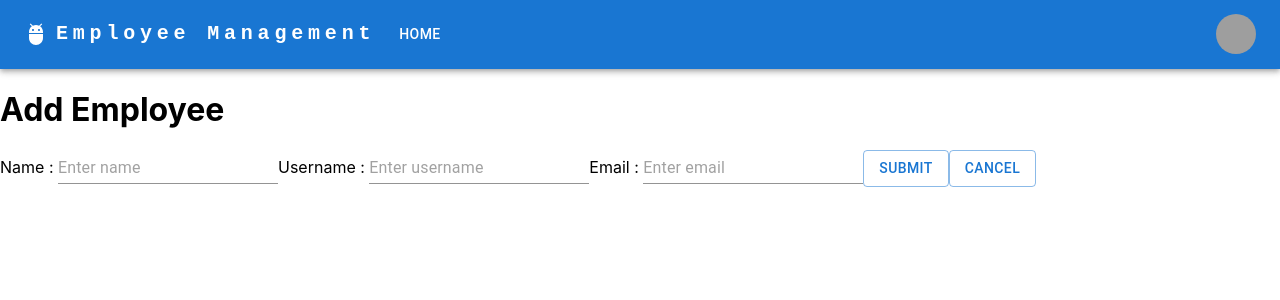
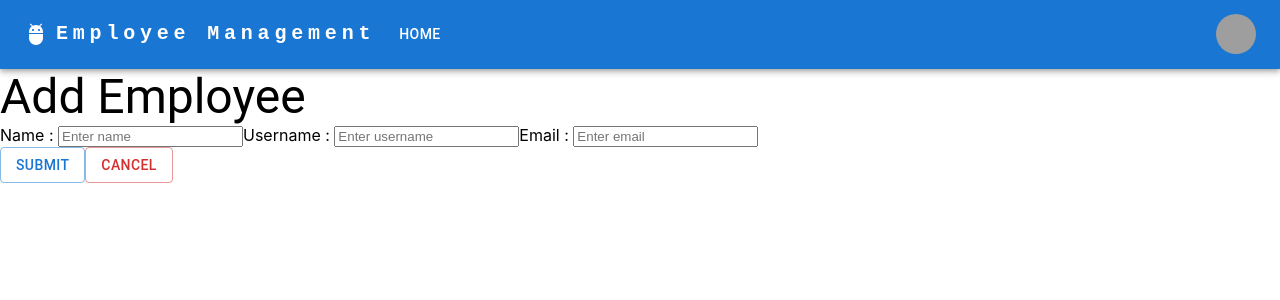
Before and after one commit to syedashar129/employeeManagement, a React (Create React App) app in the folder employee_ui/: page /addUser in a window 1280 px wide. Shown: the top 300 px of the page. Built offline with nearby package versions, Linux system fonts and the light colour scheme; grey boxes are pictures that could not be loaded.

Commit message:
did tailwind components for "addUser.js"

```diff
--- a/employee_ui/package.json
+++ b/employee_ui/package.json
@@ -5,6 +5,7 @@
   "dependencies": {
     "@emotion/react": "^11.10.5",
     "@emotion/styled": "^11.10.5",
+    "@fontsource/roboto": "^4.5.8",
     "@mui/icons-material": "^5.11.0",
     "@mui/material": "^5.11.1",
     "@mui/x-data-grid": "^5.17.16",
@@ -13,8 +14,10 @@
     "@testing-library/user-event": "^13.5.0",
     "axios": "^1.2.1",
     "bootstrap": "^5.3.0-alpha1",
+    "firebase": "^9.15.0",
     "react": "^18.2.0",
     "react-dom": "^18.2.0",
+    "react-google-button": "^0.7.2",
     "react-router-dom": "^6.6.0",
     "react-scripts": "5.0.1",
     "web-vitals": "^2.1.4"
--- a/employee_ui/src/AddUser.js
+++ b/employee_ui/src/AddUser.js
@@ -2,6 +2,9 @@ import React, {useState} from 'react';
 import {Card, Input, Button} from "@mui/material";
 import axios from 'axios';
 import {useNavigate, Link} from 'react-router-dom';
+import Typography from '@mui/material/Typography'
+
+
 
 
 export default function AddUser (){
@@ -28,12 +31,19 @@ export default function AddUser (){
 
     return (
 
-        <div>
-            <h1>Add Employee</h1>
-            <form onSubmit={(e) => onSubmit(e)}>
-            <label htmlFor={"name"}>Name : </label>
+        <div class="center">
+            <Typography variant={"h3"}>Add Employee</Typography>
+            <form
+                onSubmit={(e) => onSubmit(e)}
+                class="bg-white shadow-md rounded px-8 pt-6 pb-8 mb-4"
+            >
+            <label
+                htmlFor={"name"}
+                class="block text-gray-700 text-sm font-bold mb-2" for="username"
+            >Name : </label>
 
-            <Input
+            <input
+                class="bg-gray-50 border border-gray-300 text-gray-900 text-sm rounded-lg focus:ring-blue-500 focus:border-blue-500 block w-full p-2.5 dark:bg-gray-700 dark:border-gray-600 dark:placeholder-gray-400 dark:text-white dark:focus:ring-blue-500 dark:focus:border-blue-500" placeholder="John" required
                 type="text"
                 placeholder={"Enter name"}
                 name={"name"}
@@ -41,8 +51,11 @@ export default function AddUser (){
                 onChange={(e) => onInputChange(e)}
             />
 
-            <label>Username : </label>
-            <Input
+            <label
+                class="block text-gray-700 text-sm font-bold mb-2" for="username"
+            >Username : </label>
+            <input
+                class="bg-gray-50 border border-gray-300 text-gray-900 text-sm rounded-lg focus:ring-blue-500 focus:border-blue-500 block w-full p-2.5 dark:bg-gray-700 dark:border-gray-600 dark:placeholder-gray-400 dark:text-white dark:focus:ring-blue-500 dark:focus:border-blue-500" placeholder="John" required
                 type="text"
                 placeholder={"Enter username"}
                 name={"username"}
@@ -50,8 +63,10 @@ export default function AddUser (){
                 onChange={(e) => onInputChange(e)}
             />
 
-            <label>Email : </label>
-            <Input
+            <label class="block text-gray-700 text-sm font-bold mb-2" for="username"
+            >Email : </label>
+            <input
+                class="bg-gray-50 border border-gray-300 text-gray-900 text-sm rounded-lg focus:ring-blue-500 focus:border-blue-500 block w-full p-2.5 dark:bg-gray-700 dark:border-gray-600 dark:placeholder-gray-400 dark:text-white dark:focus:ring-blue-500 dark:focus:border-blue-500" placeholder="John" required
                 type="text"
                 placeholder={"Enter email "}
                 name={"email"}
@@ -59,10 +74,14 @@ export default function AddUser (){
                 onChange={(e) => onInputChange(e)}
             />
 
+            <br/>
+
             <Button type="submit" variant="outlined">Submit</Button>
-            <Link to="/">
-                <Button type={"submit"} variant={"outlined"}>Cancel</Button>
-            </Link>
+            <Button
+                color = "error"
+                href={"/"}
+                type={"submit"} variant={"outlined"}
+            >Cancel</Button>
         </form>
         </div>
     )
--- a/employee_ui/src/App.js
+++ b/employee_ui/src/App.js
@@ -5,18 +5,27 @@ import AddUser from './AddUser.js';
 import RegGrid from './RegGrid.js';
 import EditUser from './EditUser.js';
 import ViewUser from './ViewEmployee';
+import SignIn from './SignIn.js';
 
 import Button from '@mui/material/Button';
 import Link from 'react-router-dom';
 
 import {BrowserRouter as Router, Route, Routes} from "react-router-dom";
+import {AuthContextProvider} from "./AuthContext";
 
 function App() {
   return (
       <div>
+
       <Router>
         <Navbar/>
           <Routes>
+
+              <Route
+                exact path = "/signIn"
+                element=<SignIn/>
+              />
+
               <Route
                   exact path="/"
                   element = {<RegGrid/>}
@@ -33,10 +42,9 @@ function App() {
                   exact path={"/viewUser/:id"}
                   element = {<ViewUser/>}
               />
+          </Routes>
 
-          </Routes>
       </Router>
-
 
       </div>
   );
--- /dev/null
+++ b/employee_ui/src/AuthContext.js
@@ -0,0 +1,30 @@
+import {useContext, createContext} from "react";
+import {
+    GoogleAuthProvider,
+    signInWithPopup,
+    signInWithRedirect,
+    signOut,
+    onAuthStateChanged
+} from "firebase/auth"
+import {auth} from "./firebase";
+
+const AuthContext = createContext();
+
+export const AuthContextProvider = ({children}) => {
+    const googleSignIn = () => {
+        const provider = new GoogleAuthProvider();
+        signInWithPopup(auth, provider)
+    };
+
+    return (
+        <AuthContextProvider value = {{googleSignIn}}>
+            {children}
+        </AuthContextProvider>
+    );
+};
+
+export const UserAuth = () => {
+    return (
+        useContext(AuthContext)
+    );
+};
--- a/employee_ui/src/RegGrid.js
+++ b/employee_ui/src/RegGrid.js
@@ -2,8 +2,9 @@ import React from 'react';
 import {useEffect, useState} from "react";
 import axios from "axios";
 import {Button, Link} from "@mui/material";
-import {useParams} from "react-router-dom";
+import {useNavigate, useParams} from "react-router-dom";
 import "./table.css";
+import Navbar from "./Navbar";
 
 export default function RegGrid(){
     const [employee, setEmployee] = useState([]);
@@ -26,10 +27,12 @@ export default function RegGrid(){
     }
 
     return(
+
         <div className="flex flex-col">
             <div className="overflow-x-auto sm:-mx-6 lg:-mx-8">
                 <div className="py-4 inline-block min-w-full sm:px-6 lg:px-8">
                     <div className="overflow-hidden">
+
             <table class="min-w-full text-center">
                 <thead class="border-b bg-gray-800">
                     <tr>
--- /dev/null
+++ b/employee_ui/src/SignIn.js
@@ -0,0 +1,24 @@
+import React from 'react';
+import {GoogleButton} from 'react-google-button';
+import {UserAuth} from './AuthContext.js'
+//
+export default function SignIn (){
+    const {googleSignIn} = UserAuth();
+
+    const handleGoogleSignIn = async () => {
+        try{
+            await googleSignIn
+        }
+        catch(error){
+            console.log(error);
+        }
+
+    }
+
+    return (
+        <div>
+            <h1>Sign In</h1>
+            <GoogleButton onClick={(handleGoogleSignIn)}/>
+        </div>
+    )
+}
--- /dev/null
+++ b/employee_ui/src/firebase.js
@@ -0,0 +1,20 @@
+// Import the functions you need from the SDKs you need
+import { initializeApp } from "firebase/app";
+import {getAuth} from "firebase/auth"
+
+// TODO: Add SDKs for Firebase products that you want to use
+// https://firebase.google.com/docs/web/setup#available-libraries
+
+// Your web app's Firebase configuration
+const firebaseConfig = {
+    apiKey: "AIzaSyDSe6m970QpwidnaHj8AHDZDZDd3DXBaI8",
+    authDomain: "employeeauth-e94be.firebaseapp.com",
+    projectId: "employeeauth-e94be",
+    storageBucket: "employeeauth-e94be.appspot.com",
+    messagingSenderId: "923368899770",
+    appId: "1:923368899770:web:0cefa3fdb5d4a58458ee83"
+};
+
+// Initialize Firebase
+const app = initializeApp(firebaseConfig);
+export const auth = getAuth(app);
```
Also changed, not shown: 1 other file (tests, documents, lock files or other folders).
